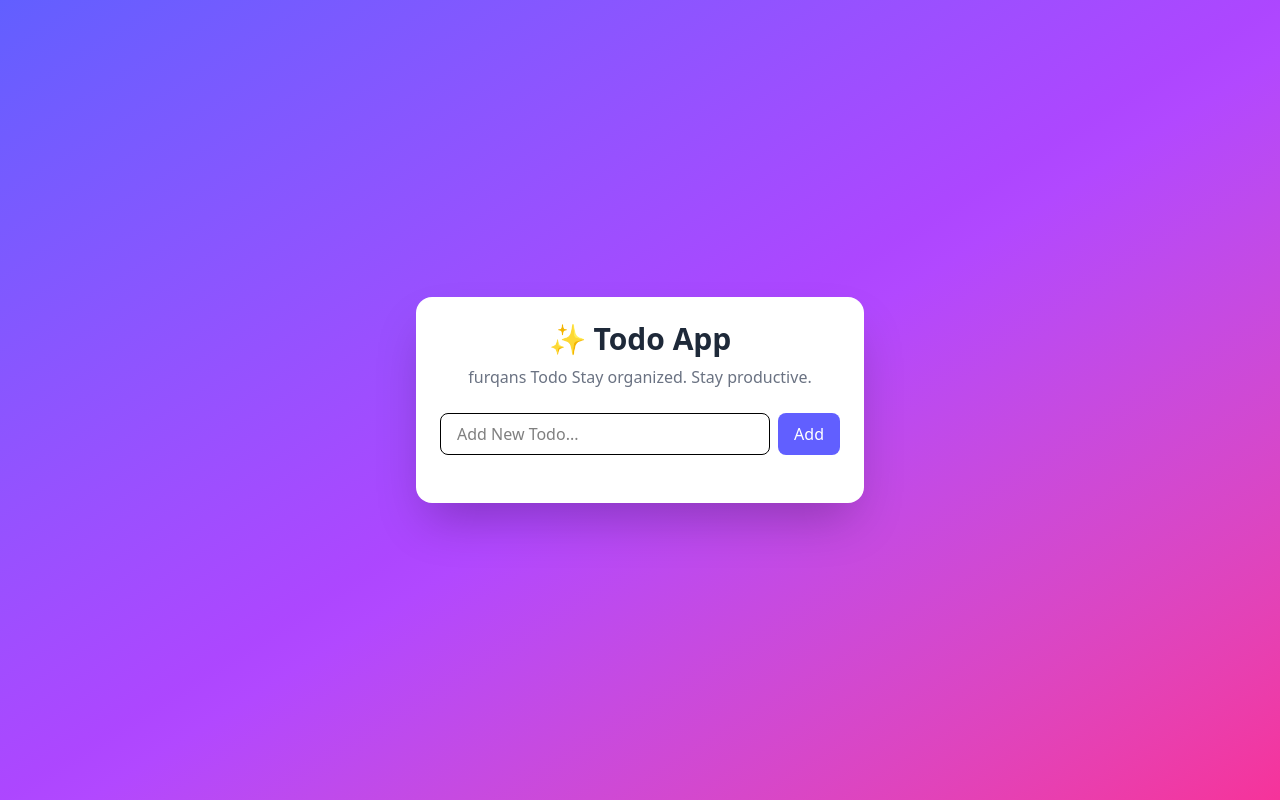
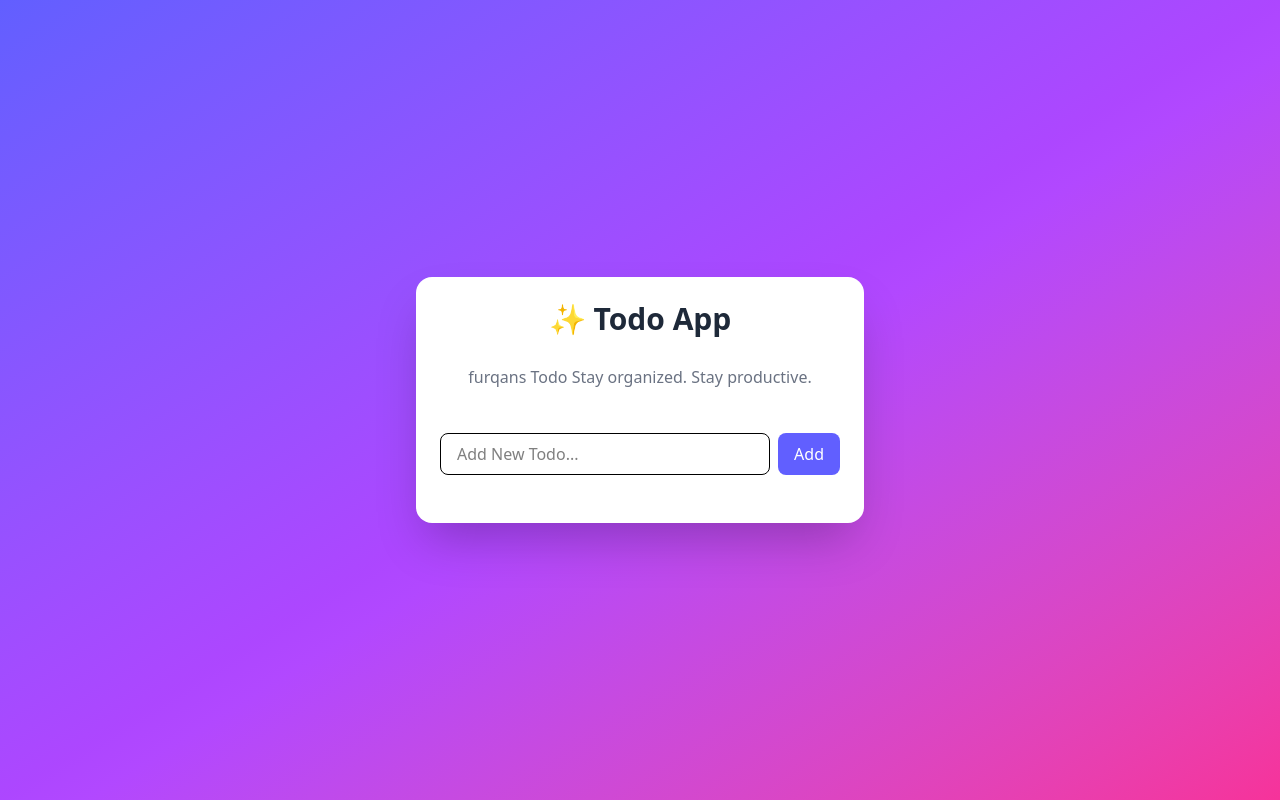
Before and after one commit to sdf877417-ops/Todo-App-, a React (Vite) app: page / in a window 1280 px wide. Built offline with nearby package versions, Linux system fonts and the light colour scheme.

Commit message:
UI updated

```diff
--- a/src/Todo.jsx
+++ b/src/Todo.jsx
@@ -32,7 +32,7 @@ function Todo() {
         <h1 className="text-3xl font-bold text-center text-gray-800 mb-2">
           ✨ Todo App
         </h1>
-        <p className="text-center text-gray-500 mb-6">
+        <p className="text-center text-gray-500 mb-6 p-5">
 
           furqans Todo Stay organized. Stay productive.
         </p>
```
